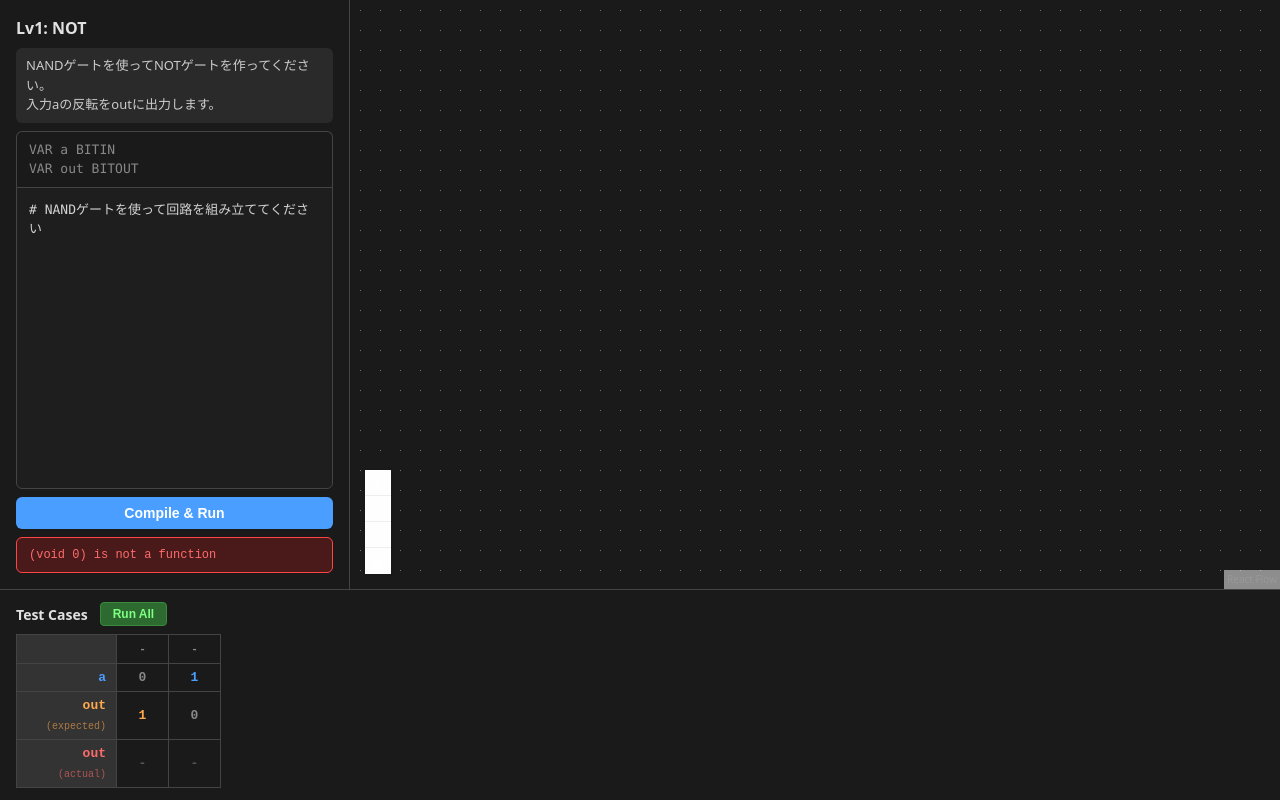
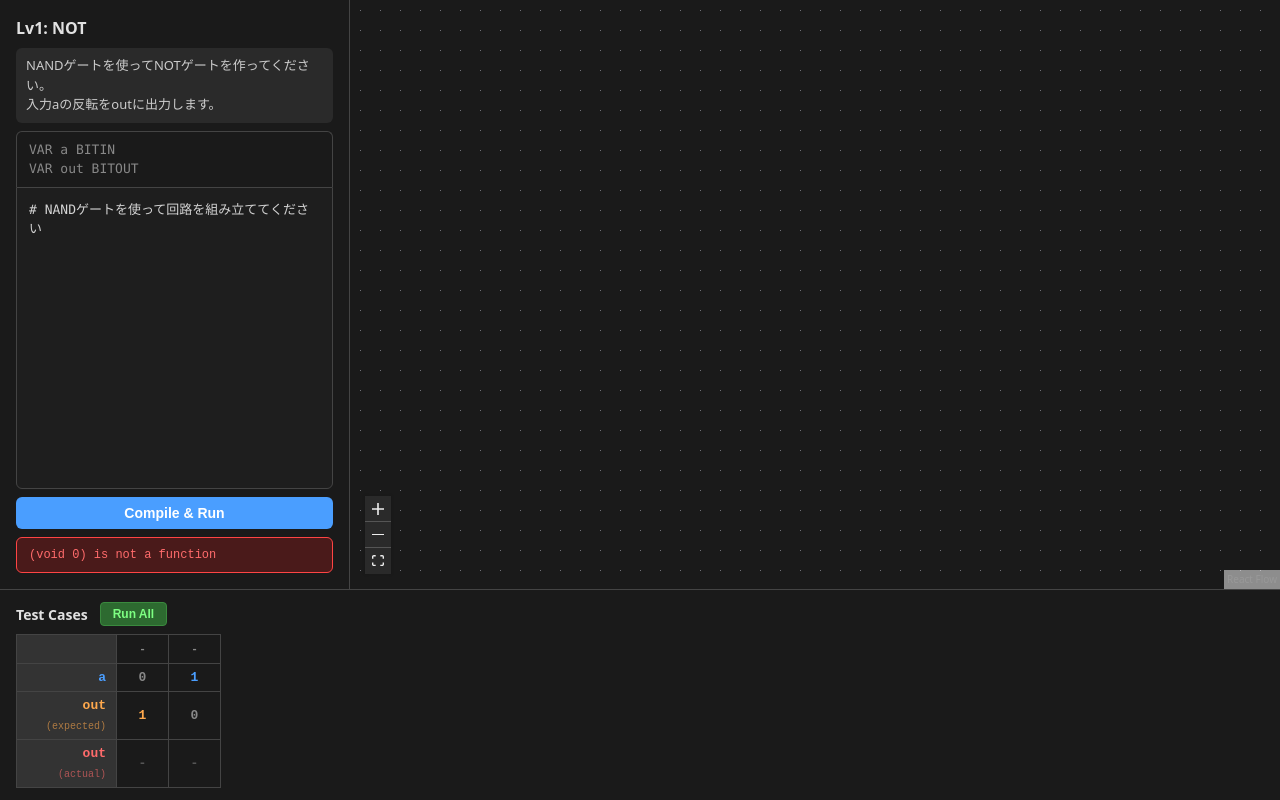
Before and after one commit to airtoxin/nandlang-ts, a React (Vite) app in the folder packages/viewer/: page / in a window 1280 px wide. Built offline with nearby package versions, Linux system fonts and the light colour scheme.

Commit message:
Fix controls panel dark theme and hide interactivity toggle
Style ReactFlow controls buttons for dark theme (dark background,
light icons). Hide the toggle interactivity button since the diagram
is read-only.

Co-Authored-By: Claude Opus 4.6 <noreply@anthropic.com>

```diff
--- a/packages/viewer/src/App.css
+++ b/packages/viewer/src/App.css
@@ -98,6 +98,17 @@
 .circuit-diagram-panel {
   grid-row: 1;
   grid-column: 2;
+}
+
+.react-flow__controls button {
+  background: #2a2a2a;
+  border-color: #555;
+  color: #eee;
+  fill: #eee;
+}
+
+.react-flow__controls button:hover {
+  background: #444;
 }
 
 /* Test Case Panel */
--- a/packages/viewer/src/components/CircuitDiagramPanel.tsx
+++ b/packages/viewer/src/components/CircuitDiagramPanel.tsx
@@ -51,7 +51,7 @@ export function CircuitDiagramPanel({
         fitView
       >
         <Background />
-        <Controls />
+        <Controls showInteractive={false} />
       </ReactFlow>
     </div>
   );
```
